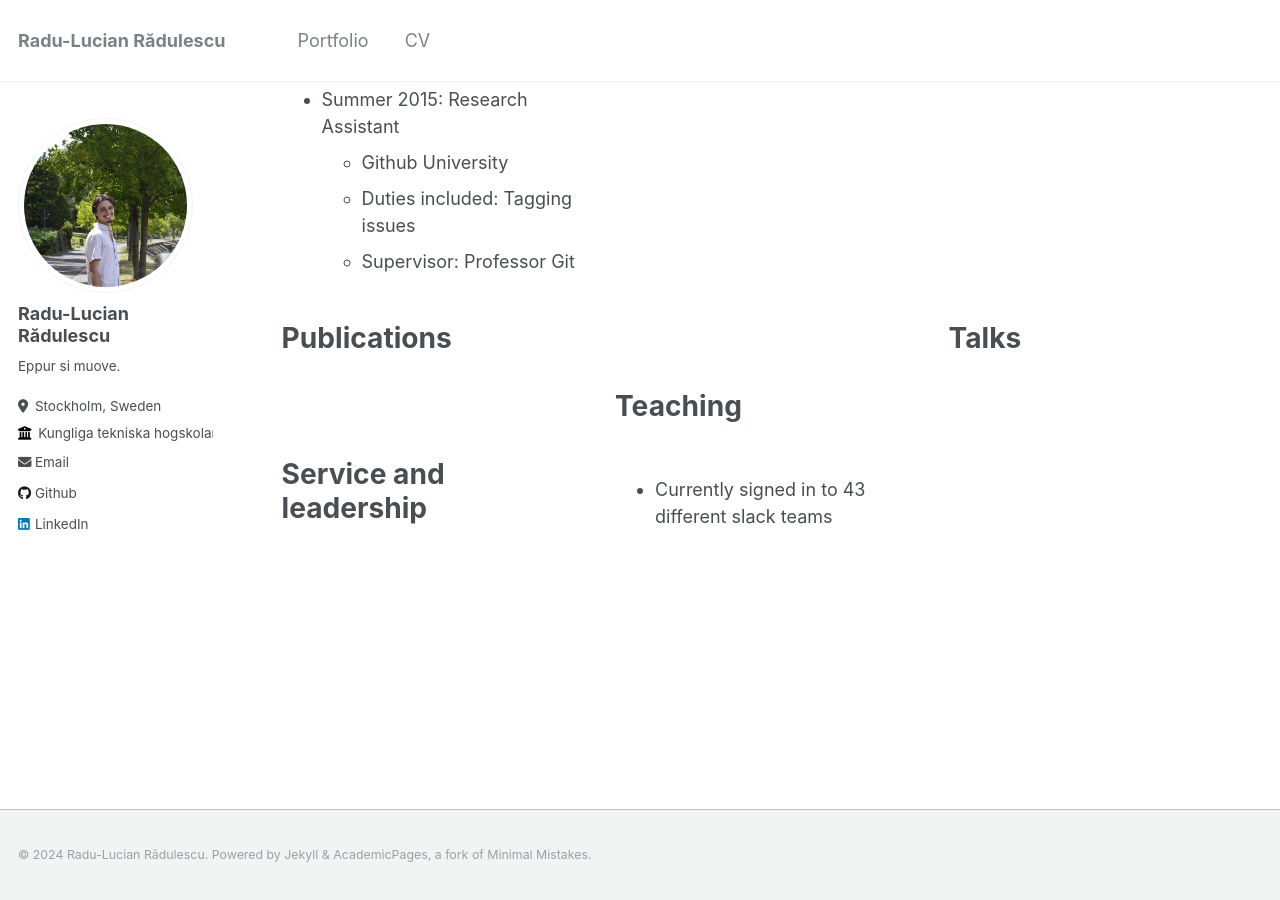
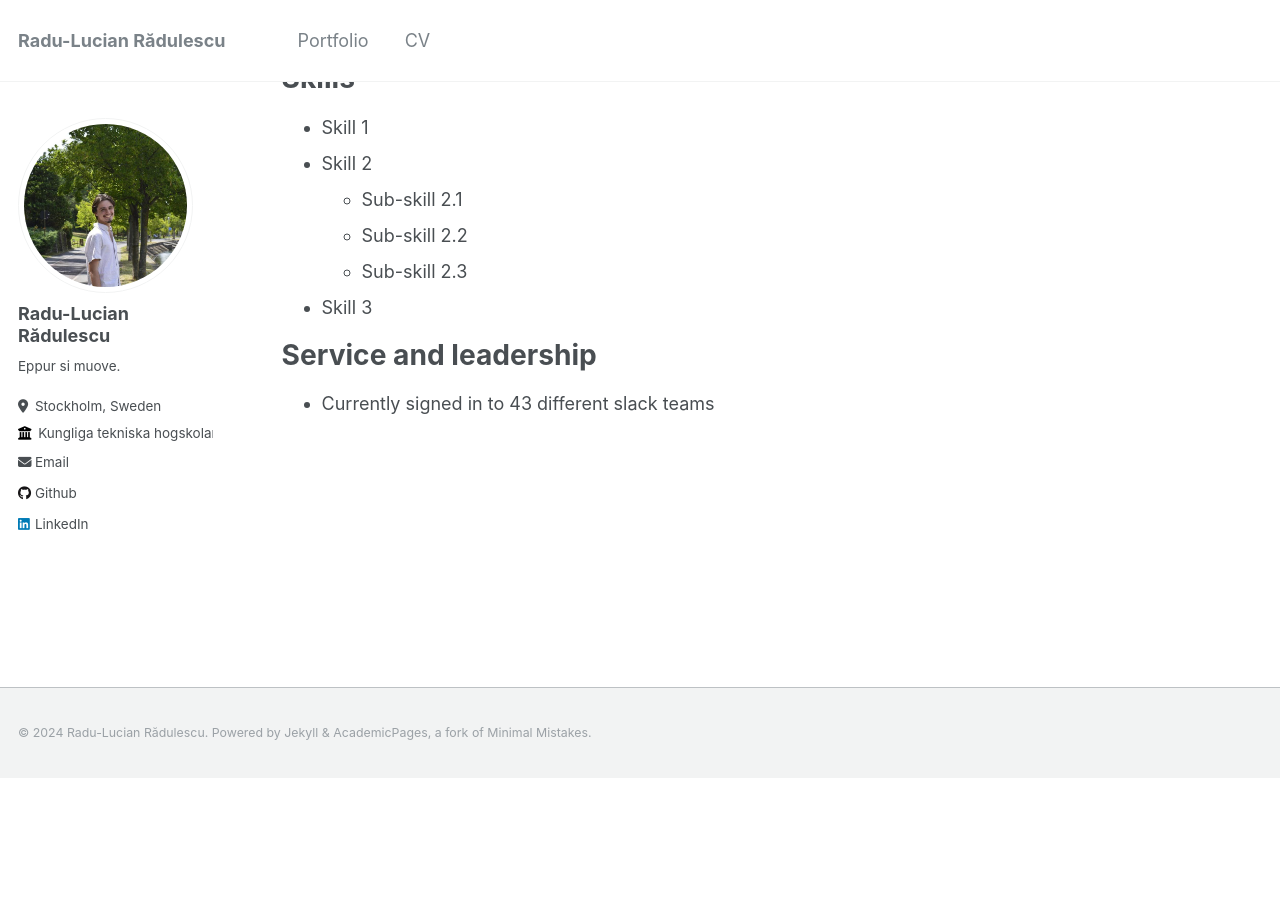
Before and after one commit to RaduLucianR/radulucianr.github.io, a Jekyll site: the page built from _pages/cv.md, in a window 1280 px wide and 900 px high, scrolled down 760 px. Built offline with Jekyll 4.4.1, drawn with Linux system fonts in a browser that asks for light colours; after the commit the page ends 1539 px from its top, so only the background shows below that.

Commit message:
fix grid-apply-to-CV issue

```diff
--- a/_layouts/archive.html
+++ b/_layouts/archive.html
@@ -20,7 +20,8 @@ layout: default
       <h1 class="page__title">{{ page.title }}</h1>
     {% endunless %}
 
-    <div class="portfolio-grid">
+    <!-- {{ content }} -->
+    <div class="{% if page.is_portfolio %}portfolio-grid{% endif %}">
       {{ content }}
     </div>
   </div>
--- a/_pages/cv.md
+++ b/_pages/cv.md
@@ -41,23 +41,6 @@ Skills
   * Sub-skill 2.3
 * Skill 3
 
-Publications
-======
-  <ul>{% for post in site.publications reversed %}
-    {% include archive-single-cv.html %}
-  {% endfor %}</ul>
-
-Talks
-======
-  <ul>{% for post in site.talks reversed %}
-    {% include archive-single-talk-cv.html  %}
-  {% endfor %}</ul>
-
-Teaching
-======
-  <ul>{% for post in site.teaching reversed %}
-    {% include archive-single-cv.html %}
-  {% endfor %}</ul>
 
 Service and leadership
 ======
--- a/_pages/portfolio.html
+++ b/_pages/portfolio.html
@@ -3,6 +3,7 @@ layout: archive
 title: "Portfolio"
 permalink: /portfolio/
 author_profile: true
+is_portfolio: true
 ---
 
 {% include base_path %}
```
